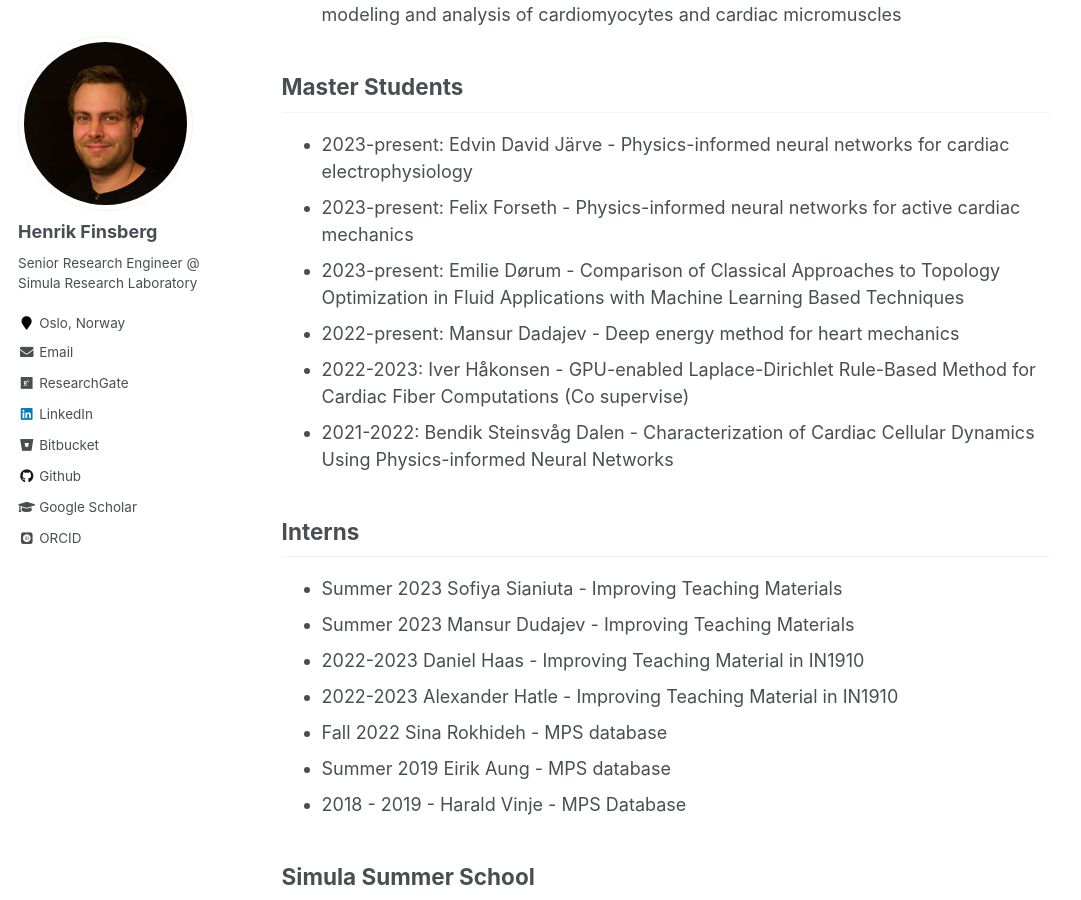
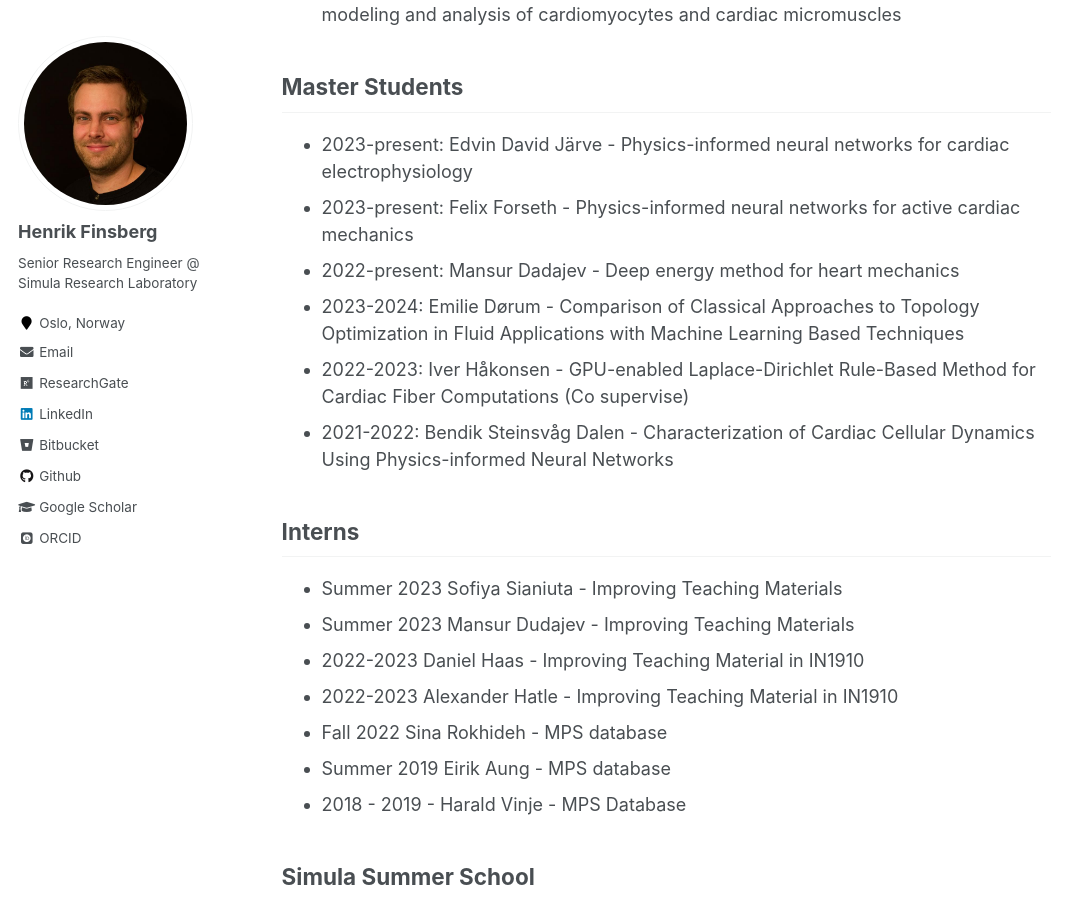
Before and after one commit to finsberg/finsberg.github.io, a Jekyll site: the page built from _pages/supervision.md, in a window 1280 px wide and 900 px high, scrolled down 414 px. Shown: the whole window, without its empty margins (0-1081 px from the left). Built offline with Jekyll 4.4.1, drawn with Linux system fonts in a browser that asks for light colours; some web fonts are replaced.

Commit message:
Update supervision.md

```diff
--- a/_pages/supervision.md
+++ b/_pages/supervision.md
@@ -15,8 +15,8 @@ redirect_from:
 ## Master Students
 * 2023-present: Edvin David Järve - Physics-informed neural networks for cardiac electrophysiology
 * 2023-present: Felix Forseth - Physics-informed neural networks for active cardiac mechanics
-* 2023-present: Emilie Dørum - Comparison of Classical Approaches to Topology Optimization in Fluid Applications with Machine Learning Based Techniques
 * 2022-present: Mansur Dadajev - Deep energy method for heart mechanics
+* 2023-2024: Emilie Dørum - Comparison of Classical Approaches to Topology Optimization in Fluid Applications with Machine Learning Based Techniques
 * 2022-2023: Iver Håkonsen - GPU-enabled Laplace-Dirichlet Rule-Based Method for Cardiac Fiber Computations (Co supervise)
 * 2021-2022: Bendik Steinsvåg Dalen - Characterization of Cardiac Cellular Dynamics Using Physics-informed Neural Networks
 
```
